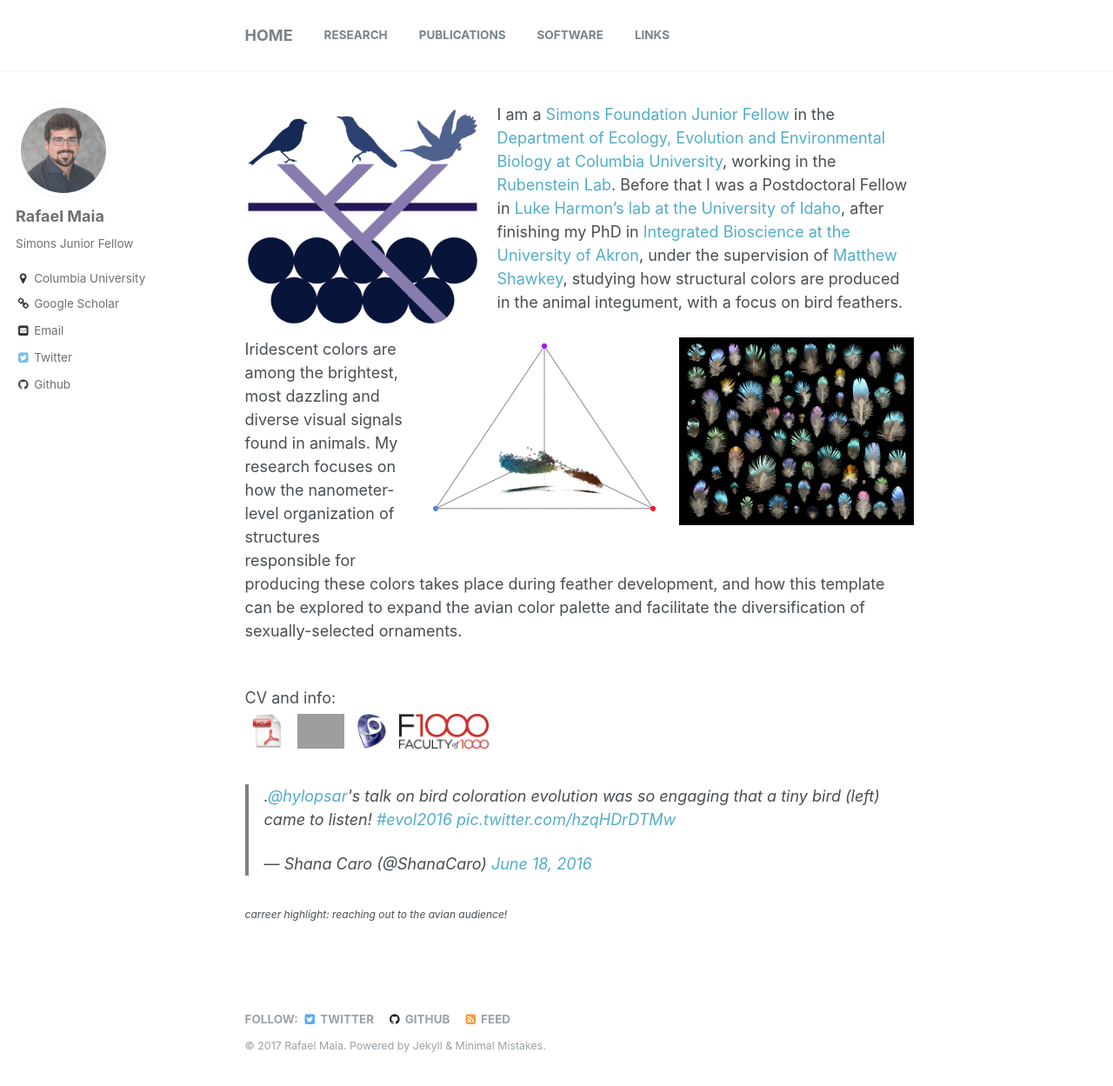
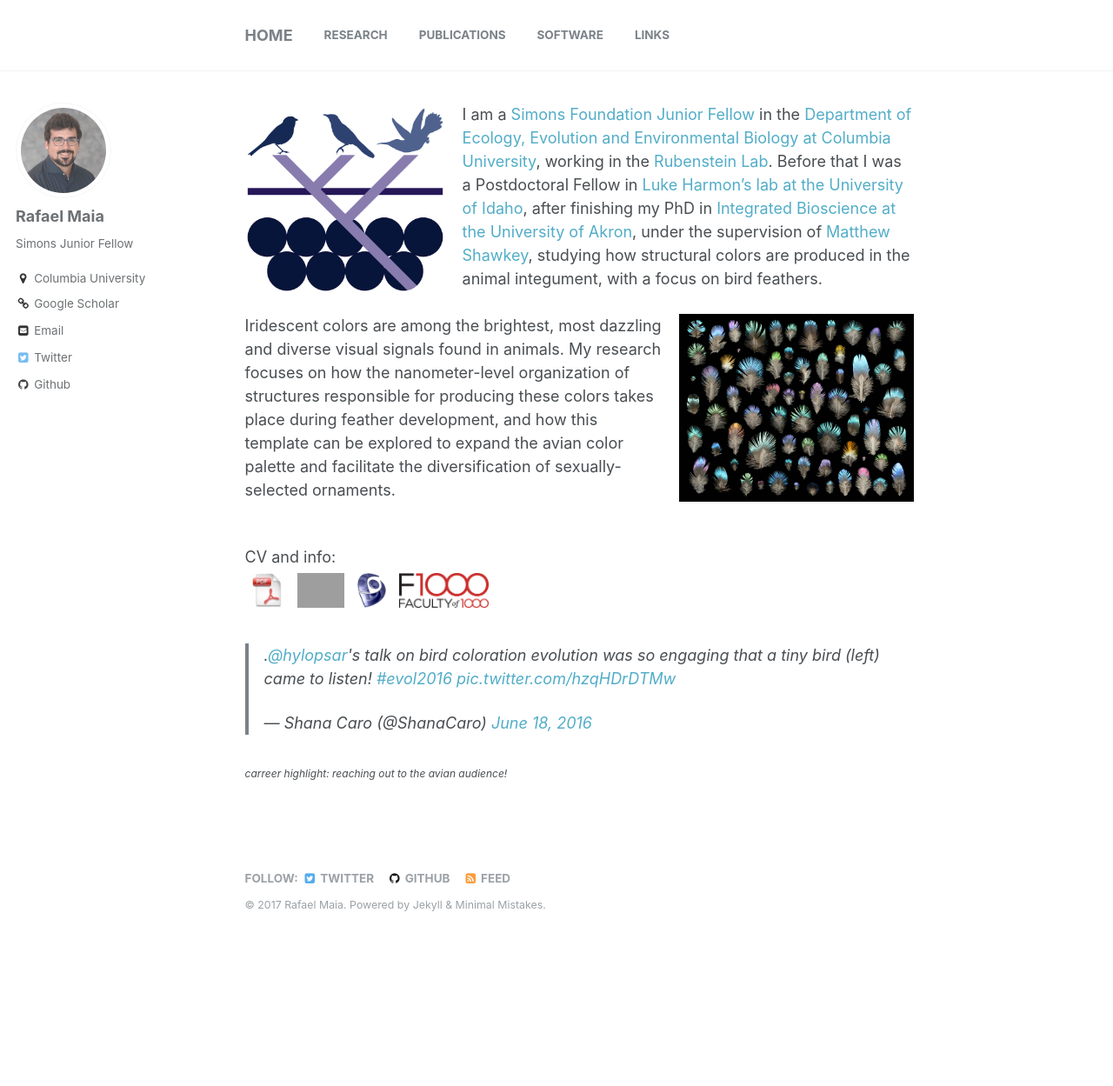
Before and after one commit to rmaia/rmaia.github.io, a Jekyll site: the page built from _pages/index.md, in a window 1280 px wide and 1267 px high. Shown: the top 1249 px of the window at 87% size. Built offline with Jekyll 4.4.1, drawn with Linux system fonts in a browser that asks for light colours; comment, search, counter and statistics services are not loaded; grey boxes are pictures that could not be loaded.

Commit message:
new figures

```diff
--- a/_pages/index.md
+++ b/_pages/index.md
@@ -4,12 +4,12 @@
 author_profile: true
 permalink: /
 ---
-<img align="left" style="padding-right:20px; width:290px" src="/images/logo.png">
+<img align="left" style="padding-right:20px; width:250px" src="/images/logo.png">
 I am a [Simons Foundation Junior Fellow](https://www.simonsfoundation.org/simons-society-of-fellows/junior-fellows/) in the [Department of Ecology, Evolution and Environmental Biology at Columbia University](http://www.columbia.edu/cu/e3b/), working in the [Rubenstein Lab](http://www.columbia.edu/~dr2497/HOME.html). Before that I was a Postdoctoral Fellow in [Luke Harmon's lab at the University of Idaho](http://www.webpages.uidaho.edu/~lukeh/), after finishing my PhD in [Integrated Bioscience at the University of Akron](http://www.uakron.edu/id/ib/), under the supervision of [Matthew Shawkey](http://gozips.uakron.edu/~shawkey/), studying how structural colors are produced in the animal integument, with a focus on bird feathers.
 <br>
 <br>
 <img align="right" style="padding-left:20px; width:290px" src="/images/Starling-Poster-WEB.jpg">
-<img align="right" style="padding-left:20px; width:290px" src="/images/animatedtetra.gif"> Iridescent colors are among the brightest, most dazzling and diverse visual signals found in animals. My research focuses on how the nanometer-level organization of structures responsible for producing these colors takes place during feather development, and how this template can be explored to expand the avian color palette and facilitate the diversification of sexually-selected ornaments.
+Iridescent colors are among the brightest, most dazzling and diverse visual signals found in animals. My research focuses on how the nanometer-level organization of structures responsible for producing these colors takes place during feather development, and how this template can be explored to expand the avian color palette and facilitate the diversification of sexually-selected ornaments.
 <br>
 <br>
 
```
Also changed, not shown: _pages/software.md (+1 -0 lines).
